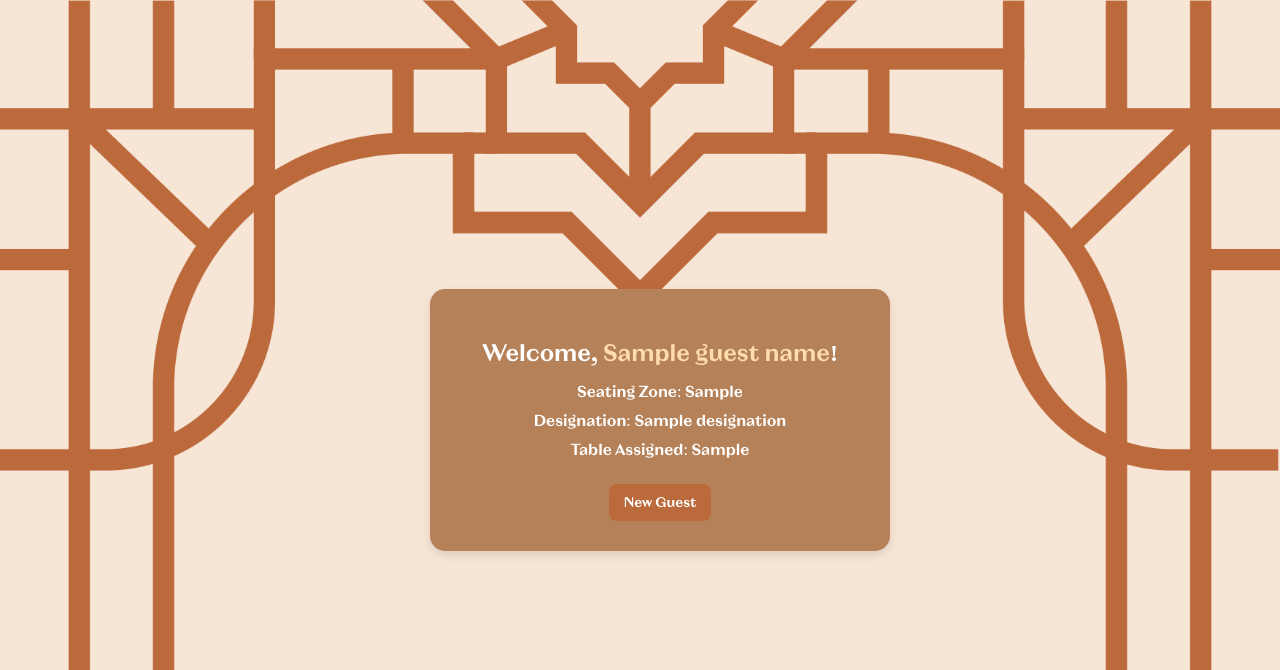
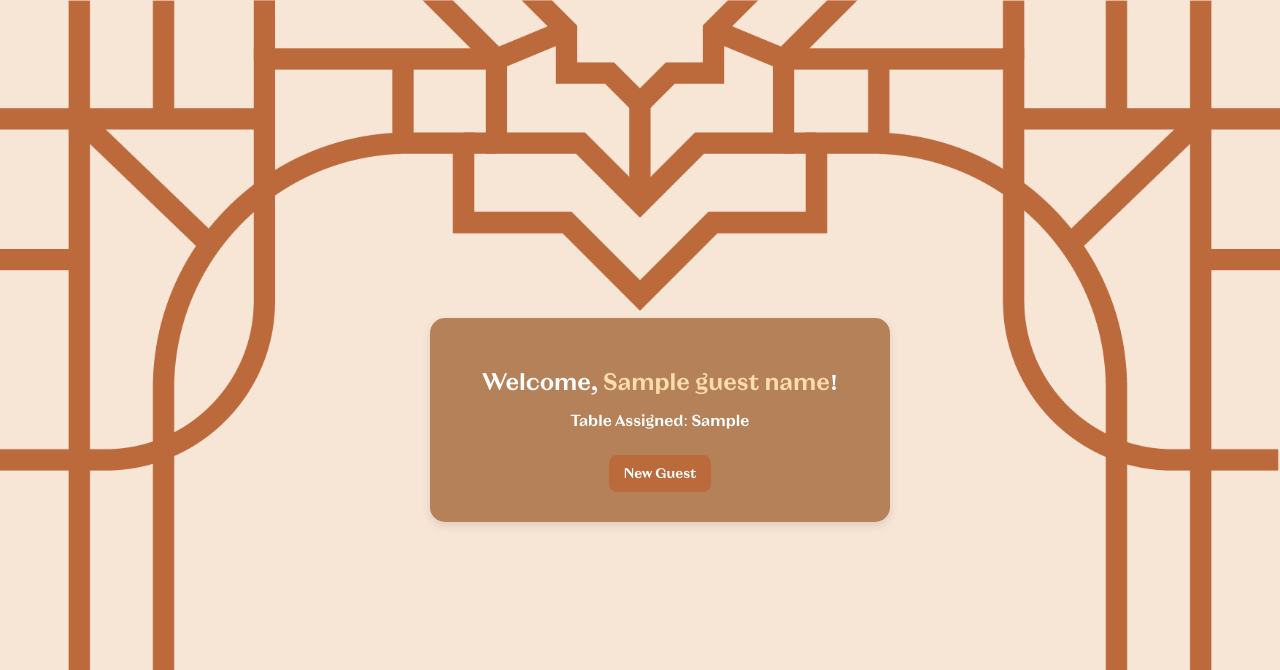
Before and after one commit to imowdenmag/Wedding-RSVP-System, a Flask app: template templates/summary.html in a window 1280 px wide. Shown: the top 670 px of the page. Run offline with Flask 3, Linux system fonts and the light colour scheme; the template is opened without the code that fills it: most values are stand-ins (such as "Sample title", 1, 10 or a date in 2020).

Commit message:
Updated Summary Page

```diff
--- a/templates/summary.html
+++ b/templates/summary.html
@@ -16,8 +16,6 @@
 <body class="summary-container">
     <div class="summary-card">
         <h2>Welcome, <span class="guest-name">{{ guest_name }}</span>!</h2>
-        <p>Seating Zone: <strong>{{ seating_zone }}</strong></p>
-        <p>Designation: <strong>{{ designation }}</strong></p>
         <p>Table Assigned: <strong>{{ table_assigned }}</strong></p>
 
         <!-- Button now redirects to check-in for a new guest -->
```
